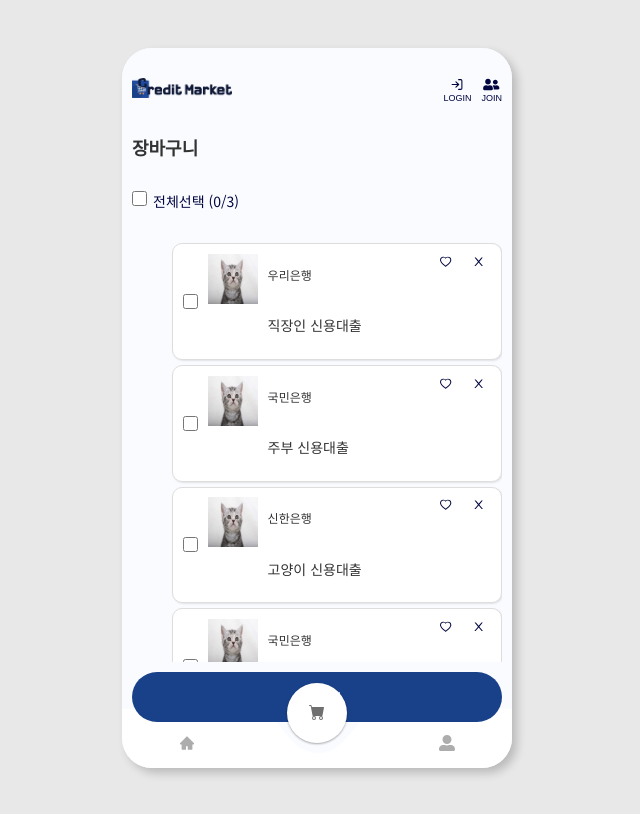
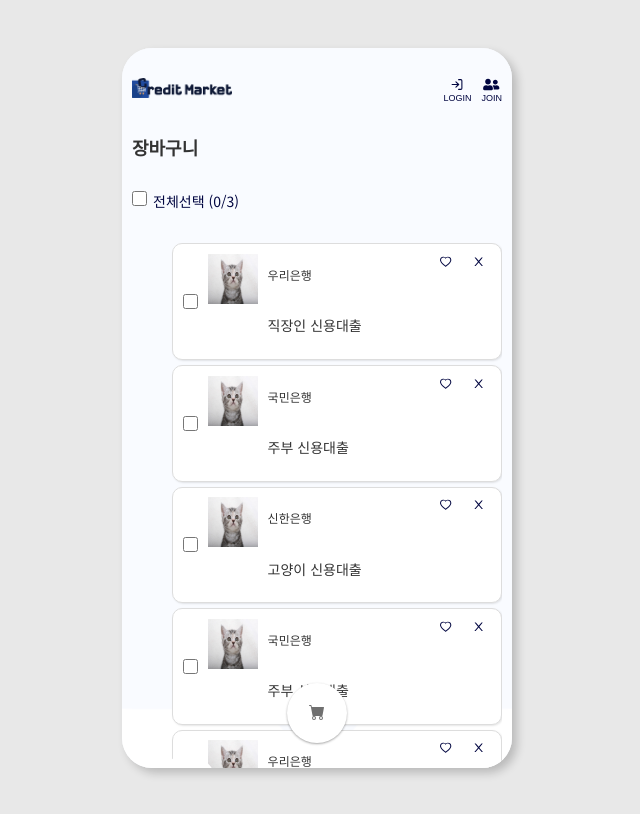
Before and after one commit to fastcampus-mini/credit-market-FE, a React (Vite) app: page /cart in a window 1280 px wide. Shown: the whole page, without its empty margins (323-963 px from the left). Built offline with nearby package versions, Linux system fonts and the light colour scheme; what emotion-reset would draw is missing.

Commit message:
Fix: root높이 변경에 따른 장바구니 목록 화면 높이 동기화 수정

```diff
--- a/src/components/common/Navbar.tsx
+++ b/src/components/common/Navbar.tsx
@@ -133,7 +133,10 @@ export default Navbar;
 
 const StyledNavbar = styled.nav`
   width: 100%;
+  height: 100%;
   overflow: hidden;
+  position: absolute;
+  bottom: 0;
 
   #navbar {
     width: 100%;
--- a/src/pages/Buy.tsx
+++ b/src/pages/Buy.tsx
@@ -73,12 +73,13 @@ const BuyContainer = styled.div`
   display: flex;
   flex-direction: column;
   padding: 0 10px;
+  height: 100%;
 `;
 
 const BuyContent = styled.div`
   display: flex;
   flex-direction: column;
-  height: calc(90vh - 265px);
+  height: calc(100% - 149px);
   margin-bottom: 10px;
   overflow-y: auto;
 `;
--- a/src/pages/Cart.tsx
+++ b/src/pages/Cart.tsx
@@ -57,7 +57,7 @@ const Cart = () => {
       <CheckBoxWrap>
         <AllCheck>
           <Input inputType="checkbox" classType="checkbox" />
-          <AllCheckText>전체선택 (0/3)</AllCheckText>
+          <AllCheckText htmlFor="AllCheck">전체선택 (0/3)</AllCheckText>
         </AllCheck>
         {/* <Button buttonType="text" width="fit-content" height="fit-content" onClick={handleDelete}>
           선택삭제
@@ -82,6 +82,7 @@ export default Cart;
 const CartContainer = styled.div`
   /* color: ${({ color }) => color}; */
   /* background-color: ${COLORS.black}; */
+  height: 100%;
   padding: 0 10px;
 `;
 
@@ -97,7 +98,7 @@ const AllCheck = styled.div`
   gap: 6px;
 `;
 
-const AllCheckText = styled.span`
+const AllCheckText = styled.label`
   font-size: 14px;
   color: ${COLORS.secondary};
 `;
@@ -106,7 +107,7 @@ const CartContent = styled.ul`
   display: flex;
   flex-direction: column;
   gap: 5px;
-  height: calc(90vh - 301px);
+  height: calc(100% - 180px);
   margin-bottom: 10px;
   overflow-y: auto;
 `;
--- a/src/styles/GlobalStyle.tsx
+++ b/src/styles/GlobalStyle.tsx
@@ -44,6 +44,7 @@ const style = css`
       width: 390px;
       min-width: 390px;
       height: 90vh;
+      max-height: 844px;
       box-shadow: 5px 5px 10px rgba(0, 0, 0, 0.2);
       position: relative;
       overflow: hidden;
```
